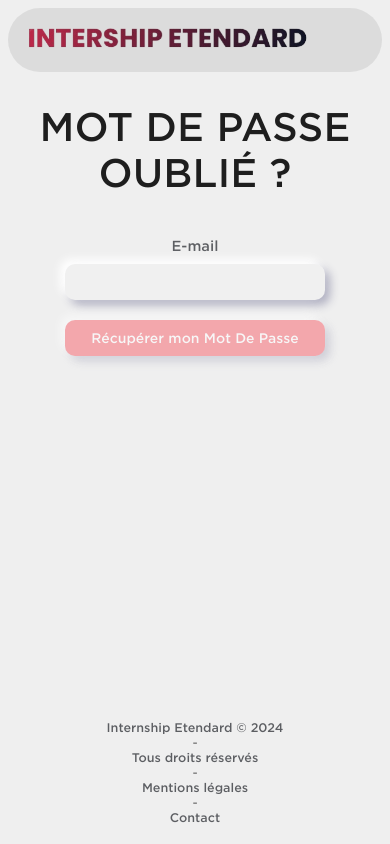
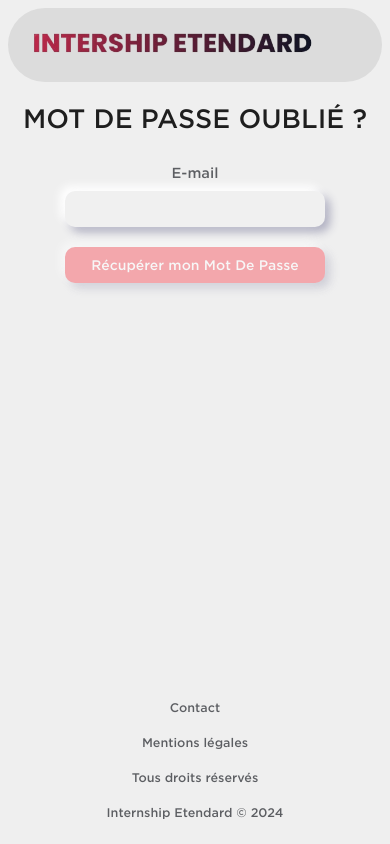
Before and after one commit to Yug0-o/Projet-WEB, a PHP site: page /password-recovery.html in a window 390 px wide. Run offline with PHP 8.4, Linux system fonts and the light colour scheme.

Commit message:
new footer

```diff
--- a/about.html
+++ b/about.html
@@ -62,11 +62,11 @@
             <div class="navbar">
                 <div class="text-center">
                     <a href="homepage.html"> Internship Etendard &copy; <span id="year"></span> </a>
-                    <span class="desktop">•</span><span class="mobile">-</span>
+                    <span class="desktop">•</span>
                     <a href="about.html">Tous droits réservés</a>
-                    <span class="desktop">•</span><span class="mobile">-</span>
+                    <span class="desktop">•</span>
                     <a href="">Mentions légales</a>
-                    <span class="desktop">•</span><span class="mobile">-</span>
+                    <span class="desktop">•</span>
                     <a href="contact.html">Contact</a>
                 </div>
             </div>
--- a/assets/JS/password-recovery.js
+++ b/assets/JS/password-recovery.js
@@ -3,6 +3,7 @@ const emailInput = document.querySelector('input[type="email"]');
 const submit = document.querySelector('button[type="submit"]');
 const emailSentDiv = document.querySelector('.email-sent');
 const emailEntryDiv = document.querySelector('.email-entry');
+const buttonDiv = document.querySelector('.password-recovery-form');
 
 console.log("SKILL ISSUE")
 
@@ -43,6 +44,8 @@ submit.addEventListener('click', function (event) {
         emailSentDiv.classList.add('animate'); // Re-add the animation class
 
         emailSentDiv.classList.replace('hidden', 'visible'); // Make the email-sent div visible
+        // Make the button div not accessible
+        buttonDiv.style.pointerEvents = "none";
 
         // Add the email to the h4 element
         email_sent_to.textContent = emailInput.value.trim();
--- a/assets/style.css
+++ b/assets/style.css
@@ -21,6 +21,8 @@
     font-weight: 300;
     src: url(fonts/GothamSSm-Light_Web.woff2) format("woff2")
 }
+
+
 
 body {
     color: #1E1E1E;
@@ -158,6 +160,7 @@ div.bordure {
     gap: 15px;
     font-size: 12px;
     font-weight: 500;
+    transition: gap 0.2s ease-in-out, font-size 0.2s ease-in-out, flex 0.2s ease-in-out;
 }
 
 .text-center h1 {
@@ -166,21 +169,36 @@ div.bordure {
     font-size: 5em;
 }
 
+
 .mobile {
     display: none;
 }
 
+a {
+    transition: padding 0.2s ease-in-out;
+}
+
 @media screen and (max-width: 650px) {
     .text-center {
-        flex-direction: column;
+        flex-direction: column-reverse;
         align-items: center;
-        gap: 0px;
+        gap: 10px;
     }
     .desktop {
         display: none;
     }
     .mobile {
         display: inline;
+    }
+    .email-entry, .email-sent {
+        font-size: 0.5em;
+    }
+    .garde {
+        font-size: 2em !important;
+    }
+    a {
+        padding: 5px;
+        transition: padding 0.2s ease-in-out;
     }
 }
 
@@ -209,6 +227,7 @@ article h2 {
     font-size: 3em;
     font-family: "Gotham SSm" ;
     font-weight: 500;
+    transition: opacity 0.1s ease-in-out, font-size 0.5s ease-in-out;
 }
 
 .bando {
@@ -227,23 +246,24 @@ article h2 {
     padding: 10px;
 }
 
-.email-entry, .email-sent{
+.email-entry, .email-sent {
     opacity: 0;
     font-size: 0.8em;
     text-align: center;
     margin-bottom: 10px;
-    transition: opacity 0.1s ease-in-out;
-
+    transition: opacity 0.1s ease-in-out, font-size 0.5s ease-in-out;
 }
 
 .email-entry.visible, .email-sent.visible {
     opacity: 1;
-    transition: opacity 0.05s ease-in-out;
+    position: relative;
+    top: 40% !important;
 }
 
 .email-entry.hidden, .email-sent.hidden {
+    transform: translateY(-10px);
     opacity: 0;
-    transition: opacity 0.05s ease-in-out;
+    pointer-events: none;
 }
 
 .navbar {
@@ -251,6 +271,9 @@ article h2 {
     color: grey;
     font-family: "Gotham SSm";
 }
+
+
+
 .navbar a, .forgot-password a {
     color: grey;
     text-decoration: none;
--- a/avis.html
+++ b/avis.html
@@ -83,11 +83,11 @@
         <div class="navbar">
             <div class="text-center">
                 <a href="homepage.html"> Internship Etendard &copy; <span id="year"></span> </a>
-                <span class="desktop">•</span><span class="mobile">-</span>
+                <span class="desktop">•</span>
                 <a href="about.html">Tous droits réservés</a>
-                <span class="desktop">•</span><span class="mobile">-</span>
+                <span class="desktop">•</span>
                 <a href="">Mentions légales</a>
-                <span class="desktop">•</span><span class="mobile">-</span>
+                <span class="desktop">•</span>
                 <a href="contact.html">Contact</a>
             </div>
         </div>
--- a/contact.html
+++ b/contact.html
@@ -41,11 +41,11 @@
         <div class="navbar">
             <div class="text-center">
                 <a href="homepage.html"> Internship Etendard &copy; <span id="year"></span> </a>
-                <span class="desktop">•</span><span class="mobile">-</span>
+                <span class="desktop">•</span>
                 <a href="about.html">Tous droits réservés</a>
-                <span class="desktop">•</span><span class="mobile">-</span>
+                <span class="desktop">•</span>
                 <a href="">Mentions légales</a>
-                <span class="desktop">•</span><span class="mobile">-</span>
+                <span class="desktop">•</span>
                 <a href="contact.html">Contact</a>
             </div>
         </div>
--- a/homepage.html
+++ b/homepage.html
@@ -57,11 +57,11 @@
             <div class="navbar">
                 <div class="text-center">
                     <a href="homepage.html"> Internship Etendard &copy; <span id="year"></span> </a>
-                    <span class="desktop">•</span><span class="mobile">-</span>
+                    <span class="desktop">•</span>
                     <a href="about.html">Tous droits réservés</a>
-                    <span class="desktop">•</span><span class="mobile">-</span>
+                    <span class="desktop">•</span>
                     <a href="">Mentions légales</a>
-                    <span class="desktop">•</span><span class="mobile">-</span>
+                    <span class="desktop">•</span>
                     <a href="contact.html">Contact</a>
                 </div>
             </div>
--- a/index.html
+++ b/index.html
@@ -87,11 +87,11 @@
         <div class="navbar">
             <div class="text-center">
                 <a href="homepage.html"> Internship Etendard &copy; <span id="year"></span> </a>
-                <span class="desktop">•</span><span class="mobile">-</span>
+                <span class="desktop">•</span>
                 <a href="about.html">Tous droits réservés</a>
-                <span class="desktop">•</span><span class="mobile">-</span>
+                <span class="desktop">•</span>
                 <a href="">Mentions légales</a>
-                <span class="desktop">•</span><span class="mobile">-</span>
+                <span class="desktop">•</span>
                 <a href="contact.html">Contact</a>
             </div>
         </div>
--- a/inscription.html
+++ b/inscription.html
@@ -63,11 +63,11 @@
             <div class="navbar">
                 <div class="text-center">
                     <a href="homepage.html"> Internship Etendard &copy; <span id="year"></span> </a>
-                    <span class="desktop">•</span><span class="mobile">-</span>
+                    <span class="desktop">•</span>
                     <a href="about.html">Tous droits réservés</a>
-                    <span class="desktop">•</span><span class="mobile">-</span>
+                    <span class="desktop">•</span>
                     <a href="">Mentions légales</a>
-                    <span class="desktop">•</span><span class="mobile">-</span>
+                    <span class="desktop">•</span>
                     <a href="contact.html">Contact</a>
                 </div>
             </div>
--- a/login.html
+++ b/login.html
@@ -47,11 +47,11 @@
             <div class="navbar">
                 <div class="text-center">
                     <a href="homepage.html"> Internship Etendard &copy; <span id="year"></span> </a>
-                    <span class="desktop">•</span><span class="mobile">-</span>
+                    <span class="desktop">•</span>
                     <a href="about.html">Tous droits réservés</a>
-                    <span class="desktop">•</span><span class="mobile">-</span>
+                    <span class="desktop">•</span>
                     <a href="">Mentions légales</a>
-                    <span class="desktop">•</span><span class="mobile">-</span>
+                    <span class="desktop">•</span>
                     <a href="contact.html">Contact</a>
                 </div>
             </div>
--- a/password-recovery.html
+++ b/password-recovery.html
@@ -49,11 +49,11 @@
         <div class="navbar">
             <div class="text-center">
                 <a href="homepage.html"> Internship Etendard &copy; <span id="year"></span> </a>
-                <span class="desktop">•</span><span class="mobile">-</span>
+                <span class="desktop">•</span>
                 <a href="about.html">Tous droits réservés</a>
-                <span class="desktop">•</span><span class="mobile">-</span>
+                <span class="desktop">•</span>
                 <a href="">Mentions légales</a>
-                <span class="desktop">•</span><span class="mobile">-</span>
+                <span class="desktop">•</span>
                 <a href="contact.html">Contact</a>
             </div>
         </div>
```
